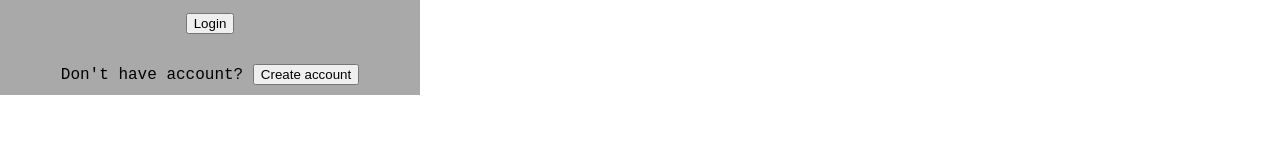
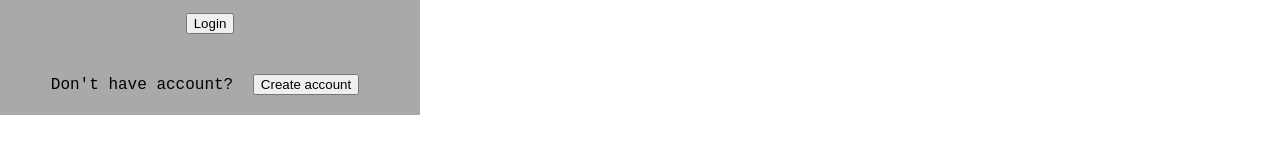
Before and after one commit to paigelayman/Bootcamp-Buddy-Frontend, a React (Create React App) app: page /signin in a window 1280 px wide. Shown: the part 479-632 px from the top of the page. Built offline with nearby package versions, Linux system fonts and the light colour scheme; a web font is replaced by a local one.

Commit message:
added cursor to login and create account buttons on signin page

```diff
--- a/src/pages/SignIn.js
+++ b/src/pages/SignIn.js
@@ -95,11 +95,13 @@ const SignIn = () => {
         />
         <br />
         {passwordFieldRender}
-        <button className="signin-button">Login</button>
+        <button className="login-button">Login</button>
       </form>
       <div className="signin-form">
         Don't have account?{' '}
-        <button onClick={handleRegister}>Create account</button>
+        <button onClick={handleRegister} className="create-button">
+          Create account
+        </button>
       </div>
     </div>
   )
--- a/src/styles/App.css
+++ b/src/styles/App.css
@@ -101,6 +101,12 @@ grid-area: nav;
   padding: 10px;
 }
 
-.signin-button {
+.login-button  {
   margin: 10px;
+  cursor: pointer;
 }
+
+.create-button {
+  margin: 10px;
+  cursor: pointer;
+}
```
